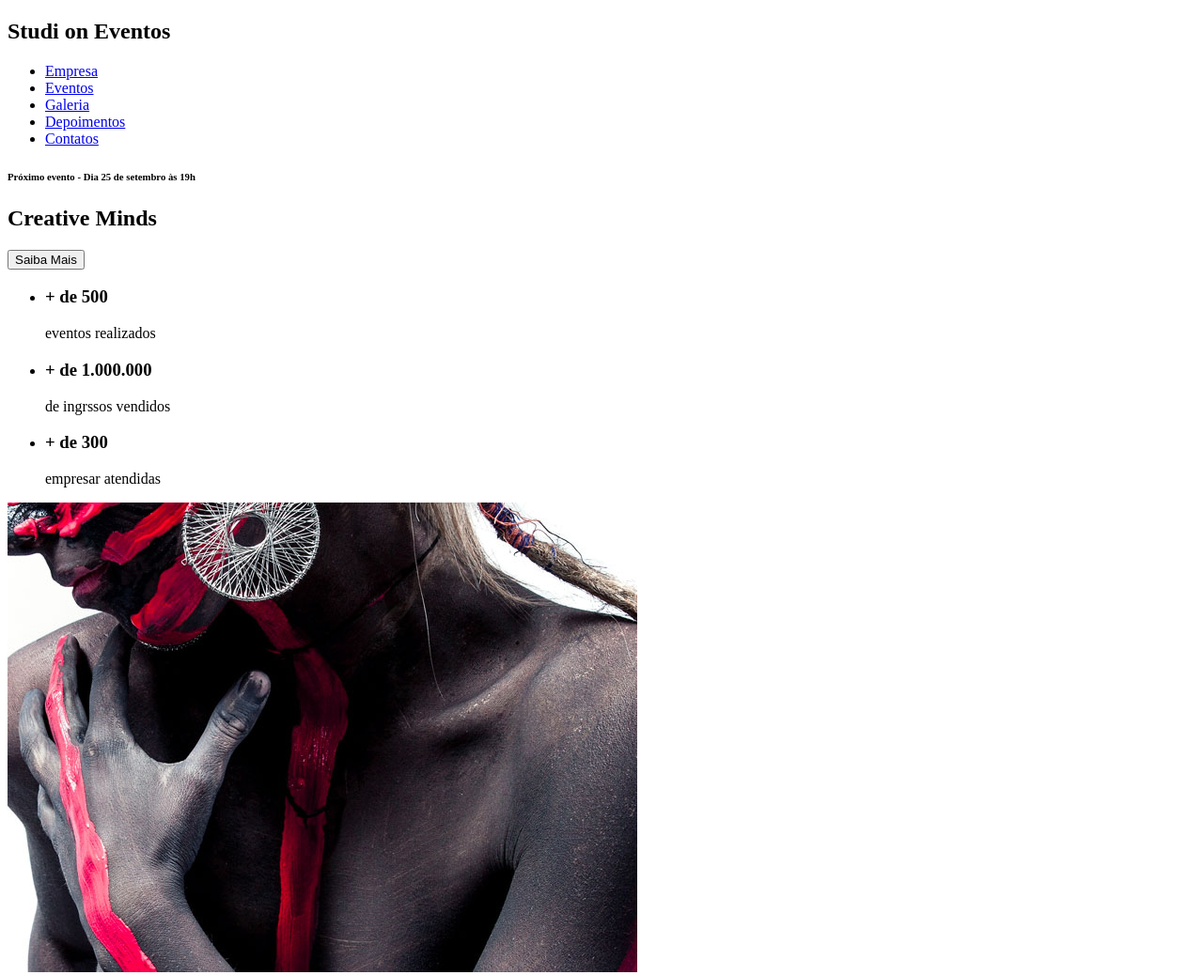
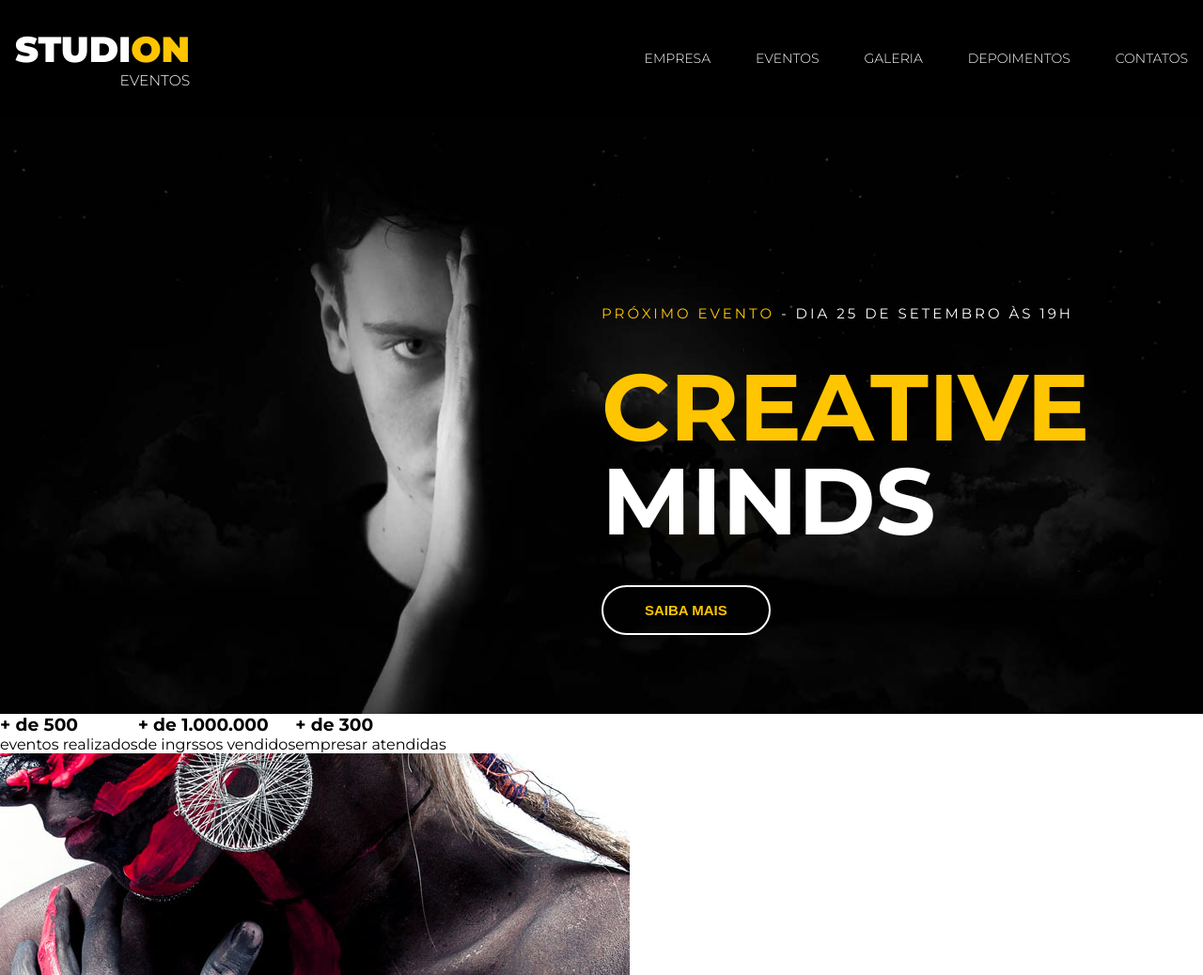
Before and after one commit to TiagoHBezerra/Studion, a website: page src/index.html in a window 1280 px wide. Shown: the top 1038 px of the page at 94% size. Drawn offline with Linux system fonts and the light colour scheme.

Commit message:
feat(header): implemented header slyles

```diff
--- a/src/index.html
+++ b/src/index.html
@@ -5,43 +5,48 @@
   <meta charset="UTF-8" />
   <meta http-equiv="X-UA-Compatible" content="IE=edge" />
   <meta name="viewport" content="width=device-width, initial-scale=1.0" />
+  <link rel="stylesheet" href="style.css">
   <title>Studion</title>
 </head>
 
 <body>
-  <nav>
-    <h1>
-      Studi
-      <span> on </span>
-      <span> Eventos </span>
-    </h1>
-    <ul>
+  <nav class="navbar">
+    <div class="logo">
+      <h1 class="logo-studion">
+        Studi<span class="copy--primary">on</span>
+      </h1>
+      <h3 class="logo-studion__subtitle">Eventos</h3>
+    </div>
+    <ul class="navbar__links">
       <li>
-        <a href="#Empresa"> Empresa </a>
+        <a href="#Empresa">Empresa</a>
       </li>
       <li>
-        <a href="#Eventos"> Eventos </a>
+        <a href="#Eventos">Eventos</a>
       </li>
       <li>
-        <a href="#Galeria"> Galeria </a>
+        <a href="#Galeria">Galeria</a>
       </li>
       <li>
-        <a href="#Depoimentos"> Depoimentos </a>
+        <a href="#Depoimentos">Depoimentos</a>
       </li>
       <li>
-        <a href="#Contatos"> Contatos </a>
+        <a href="#Contatos">Contatos</a>
       </li>
     </ul>
   </nav>
   <header>
     <div id="slider">
       <div class="slide">
-        <h6><span>Próximo evento</span> - Dia 25 de setembro às 19h</h6>
-        <h2>
-          <span>Creative</span>
-          Minds
-        </h2>
-        <button>Saiba Mais</button>
+        <img class="slide__background-image" src="./images/banner.jpg" alt="Studion Banner">
+        <div class="slide__copy">
+          <h6><span class="copy--primary">Próximo evento</span> - Dia 25 de setembro às 19h</h6>
+          <h2>
+            <span class="copy--primary">Creative</span>
+            Minds
+          </h2>
+          <button class="btn btn--slide">Saiba Mais</button>
+        </div>
       </div>
     </div>
   </header>
@@ -90,9 +95,8 @@
   </main>
   <footer>
     <h2>
-      Studi
-      <span> on </span>
-      <span> Eventos </span>
+      Studi<span>on</span>
+      <span>Eventos</span>
     </h2>
     <form>
       <label>receba news e promoções</label>
--- /dev/null
+++ b/src/style.css
@@ -0,0 +1,139 @@
+@import url("https://fonts.googleapis.com/css2?family=Montserrat:wght@300;400;500;700;900&family=Roboto&display=swap");
+
+* {
+  box-sizing: border-box;
+  margin: 0;
+  padding: 0;
+}
+
+:root {
+  font-family: "Montserrat", sans-serif;
+  font-size: 16px;
+  --color-primary: #ffc500;
+  --default-padding: 1rem;
+}
+
+body {
+  padding-top: 7.75rem;
+}
+
+ul {
+  display: flex;
+  list-style: none;
+}
+
+.navbar {
+  position: fixed;
+  z-index: 1;
+  display: grid;
+  grid-template-columns: max-content auto;
+  align-items: center;
+  top: 0;
+  left: 0;
+  width: 100%;
+  height: 7.75rem;
+  background-color: #000;
+  color: #fff;
+  padding: 0 1rem;
+}
+
+.navbar__links {
+  justify-self: end;
+}
+
+.navbar__links li {
+  font-size: 0.875rem;
+  margin-left: 3rem;
+  text-transform: uppercase;
+}
+
+.navbar__links a {
+  font-weight: 300;
+  color: #fff;
+  text-decoration: none;
+}
+
+.navbar a:hover {
+  color: var(--color-primary);
+}
+
+.logo-studion {
+  font-size: 2.375rem;
+  font-weight: 900;
+  text-transform: uppercase;
+}
+
+.logo-studion__subtitle {
+  margin-top: 0;
+  font-size: 0.97rem;
+  font-weight: 300;
+  text-align: right;
+  text-transform: uppercase;
+}
+
+.copy--primary {
+  color: var(--color-primary);
+}
+
+#slider {
+  background-color: #000;
+  color: #fff;
+}
+
+.slide {
+  position: relative;
+  height: calc(95vh - 7.75rem);
+}
+
+.slide__background-image {
+  width: 100%;
+  height: 100%;
+  object-fit: cover;
+  object-position: center;
+}
+
+.slide__copy {
+  position: absolute;
+  top: 25vh;
+  left: 50vw;
+}
+
+.slide__copy h6 {
+  font-size: 0.9375rem;
+  font-weight: 400;
+  text-transform: uppercase;
+  letter-spacing: 0.1875rem;
+}
+
+.slide__copy h2 {
+  font-size: 6.25rem;
+  text-transform: uppercase;
+  line-height: 6.25rem;
+  margin-top: 2.5rem;
+  margin-bottom: 2.5rem;
+}
+
+.slide__copy h2 span {
+  display: block;
+}
+
+.btn {
+  padding: 1rem 2.75rem;
+  color: var(--color-primary);
+  border: 0.125rem solid #fff;
+  border-radius: 5rem;
+  background: unset;
+  font-size: 0.9375rem;
+  text-transform: uppercase;
+  font-weight: 700;
+  transition: 0.5s all ease;
+  cursor: pointer;
+}
+
+.btn:hover,
+.btn:active,
+.btn:focus {
+  border-color: var(--color-primary);
+  background-color: var(--color-primary);
+  color: #fff;
+}
```
